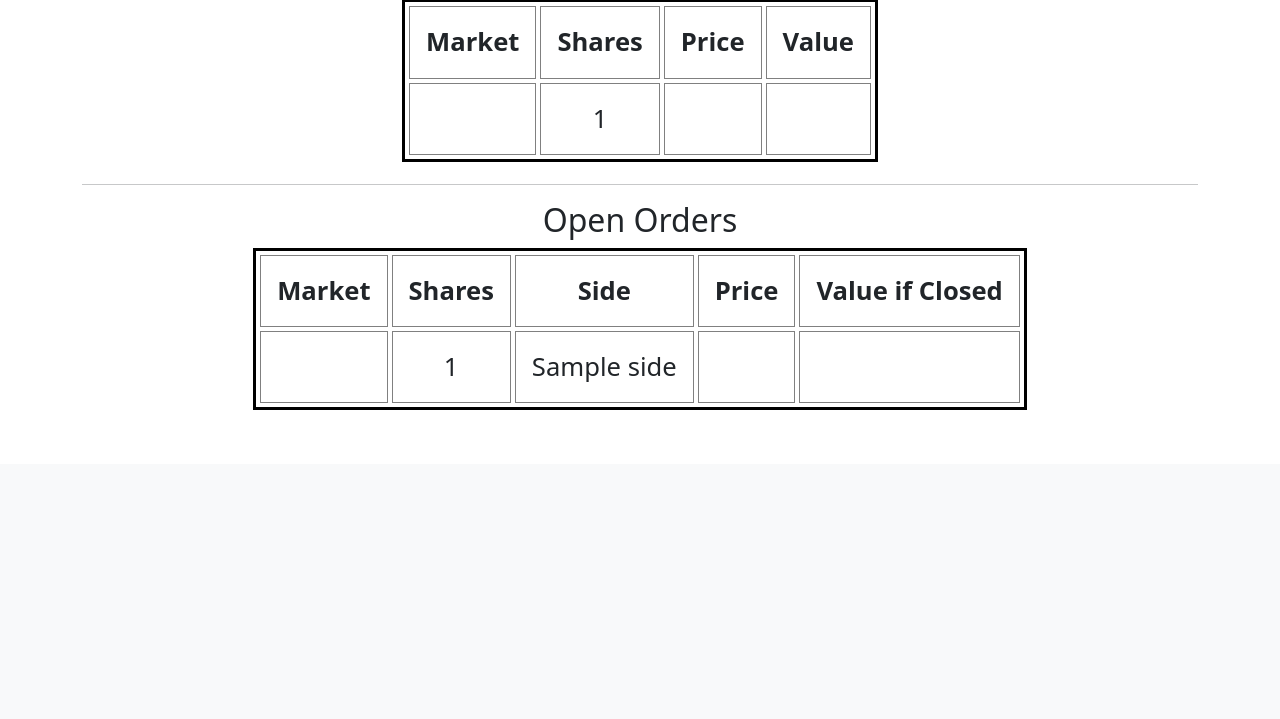
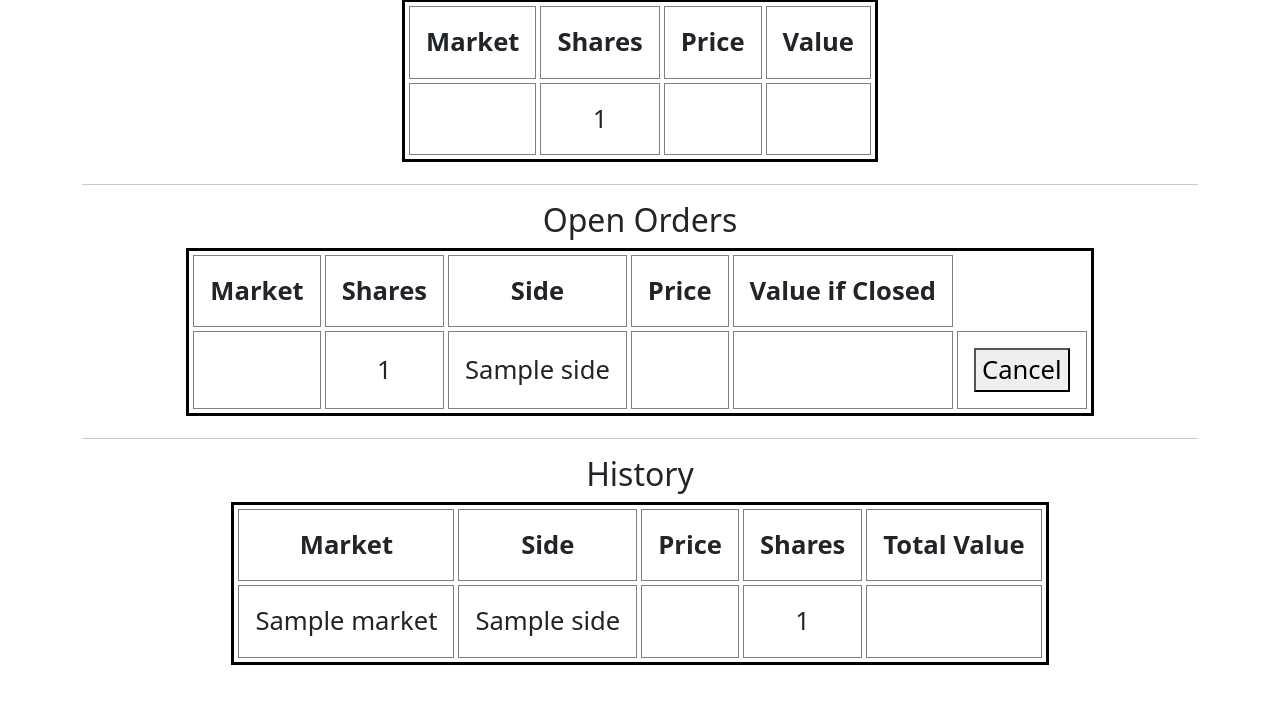
Before and after one commit to laswerf/CultureCall, a Flask app: template templates/index.html in a window 1280 px wide. Shown: the part 366-1085 px from the top of the page. Before the commit the page ends 776 px from the top, so only its background shows below. Run offline with Flask 3, Linux system fonts and the light colour scheme; the template is opened without the code that fills it: most values are stand-ins (such as "Sample title", 1, 10 or a date in 2020); some libraries are stand-ins or nearby versions.

Commit message:
some fixes

```diff
--- a/app.py
+++ b/app.py
@@ -67,7 +67,7 @@ def refreshOrders(marketId):
     def continueRefresh():
         lowestSeller = db.execute("SELECT * FROM liveOrders WHERE marketId = ? AND side='SELL' ORDER BY createdAt DESC LIMIT 1", marketId)
         highestBuyer = db.execute("SELECT * FROM liveOrders WHERE marketId = ? AND side='BUY' ORDER BY createdAt DESC LIMIT 1", marketId)
-
+        print(left, ipo, highestBuyer)
         if left > 0 and highestBuyer and highestBuyer[0] and ipo <= highestBuyer[0]["limitPrice"]:
             buyer = highestBuyer[0]
             shares = min(left, buyer["sharesCount"])
@@ -175,7 +175,24 @@ def index():
     balance = db.execute("SELECT points FROM users WHERE id = ?", session["user_id"])[0]["points"]
     portfolio = db.execute("SELECT * FROM portfolio WHERE userId = ?", session["user_id"])
     open = db.execute("SELECT * FROM liveOrders WHERE initiatorId = ?", session["user_id"])
-    return render_template("index.html", points=pts(balance), portfolio=portfolio, open=open, price=getMarketPrice, pts=pts, mktName=getMarketName)
+    history = db.execute("SELECT * FROM history WHERE sellerId = ? OR buyerId = ? ORDER BY executeTime DESC", session["user_id"], session["user_id"])
+    print(history)
+    for transaction in history:
+        if transaction["sellerId"] == session["user_id"]:
+            transaction["side"] = "Sell"
+        else:
+            transaction["side"] = "Buy"
+        transaction["market"] = db.execute("SELECT * FROM markets WHERE id = ?", transaction["marketId"])[0]["title"]
+    return render_template("index.html", points=pts(balance), portfolio=portfolio, open=open, price=getMarketPrice, pts=pts, mktName=getMarketName, history=history)
+
+@app.route("/cancel", methods=["POST"])
+@login_required
+def cancel():
+    market = request.form.get("market")
+    db.execute("BEGIN IMMEDIATE TRANSACTION")
+    db.execute("DELETE FROM liveOrders WHERE (initiatorId = ?) AND marketId = ?", session["user_id"], market)
+    db.execute("COMMIT")
+    return redirect("/")
 
 @app.route("/login", methods=["GET", "POST"])
 def login():
@@ -239,6 +256,7 @@ def autocomplete():
     return render_template("autocomplete.html", markets=results, price=getMarketPrice)
 
 @app.route("/trade", methods=["GET", "POST"])
+@login_required
 def trade():
     mktTitle = request.args.get("market")
     if request.method == "POST":
@@ -248,22 +266,37 @@ def trade():
         price = request.form.get("price")
         if not amount or not action or not action in ["BUY", "SELL"] or int(amount) <= 0 or not price or int(price) <= 0:
             return apology("All fields were not filled out correctly.", 403)
-        db.execute("INSERT INTO liveOrders (sharesCount, side, limitPrice) VALUES (?, ?, ?)", amount, action, price)
-
+        already = db.execute("SELECT * FROM liveOrders WHERE initiatorId = ?", session["user_id"])
+        if len(already) > 0:
+            return apology("You already have open orders for this market. Please cancel them before making more.", 403)
         id = db.execute("SELECT * FROM markets WHERE title = ?", mktTitle)
-        print(id, mktTitle)
         if not id or not id[0] or not id[0]["id"]:
             return apology("Market not found", 403)
         id = id[0]["id"]
+        db.execute("INSERT INTO liveOrders (initiatorId, marketId, sharesCount, side, limitPrice) VALUES (?, ?, ?, ?, ?)", session["user_id"], id, amount, action, price)
+        print(id, mktTitle)
         refreshOrders(id)
         return redirect("/")
     elif mktTitle:
-        mktId = db.execute("SELECT * FROM markets WHERE title = ?", mktTitle)[0]["id"]
+        mkt = db.execute("SELECT * FROM markets WHERE title = ?", mktTitle)[0]
+        mktId = mkt["id"]
+        left = mkt["ipo_shares_left"]
+        ipo = mkt["ipo"]
         print(mktId)
         mktPrice = getMarketPrice(mktId)
         if not mktPrice:
             return apology("Market does not exist!", 403)
-        return render_template("quote.html", mktTitle=mktTitle, mktPrice=mktPrice, pts=pts)
+        lowestSeller = db.execute("SELECT * FROM liveOrders WHERE marketId = ? AND side='SELL' ORDER BY createdAt DESC LIMIT 1", mktId)
+        if lowestSeller and lowestSeller[0]:
+            lowestSeller = lowestSeller[0]["limitPrice"]
+        else:
+            lowestSeller = None
+        highestBuyer = db.execute("SELECT * FROM liveOrders WHERE marketId = ? AND side='BUY' ORDER BY createdAt DESC LIMIT 1", mktId)
+        if highestBuyer and highestBuyer[0]:
+            highestBuyer = highestBuyer[0]["limitPrice"]
+        else:
+            highestBuyer = None
+        return render_template("quote.html", mktTitle=mktTitle, mktPrice=mktPrice, pts=pts, left=left, ipo=ipo, lowestSeller=lowestSeller, highestBuyer=highestBuyer)
     else:
         return render_template("trade.html")
 
--- a/templates/index.html
+++ b/templates/index.html
@@ -44,6 +44,32 @@
             <td>{{ position["side"] }}</td>
             <td>{{ pts(position["limitPrice"]) }}</td>
             <td>{{ pts(position["limitPrice"] * position["sharesCount"]) }}</td>
+            <td>
+                <form action="/cancel" method="post">
+                    <input type="hidden" name="market" value="{{ position['marketId'] }}">
+                    <button type="submit">Cancel</button>
+                </form>
+            </td>
+        </tr>
+    {% endfor %}
+    </table>
+    <hr>
+    <h2>History</h2>
+    <table>
+        <tr>
+            <th>Market</th>
+            <th>Side</th>
+            <th>Price</th>
+            <th>Shares</th>
+            <th>Total Value</th>
+        </tr>
+    {% for transaction in history %}
+        <tr>
+            <td>{{ transaction["market"] }}</td>
+            <td>{{ transaction["side"] }}</td>
+            <td>{{ pts(transaction["executePrice"]) }}</td>
+            <td>{{ transaction["sharesCount"] }}</td>
+            <td>{{ pts(transaction["executePrice"] * transaction["sharesCount"]) }}</td>
         </tr>
     {% endfor %}
     </table>
```
Also changed, not shown: templates/quote.html (+11 -0 lines), culture.db.
